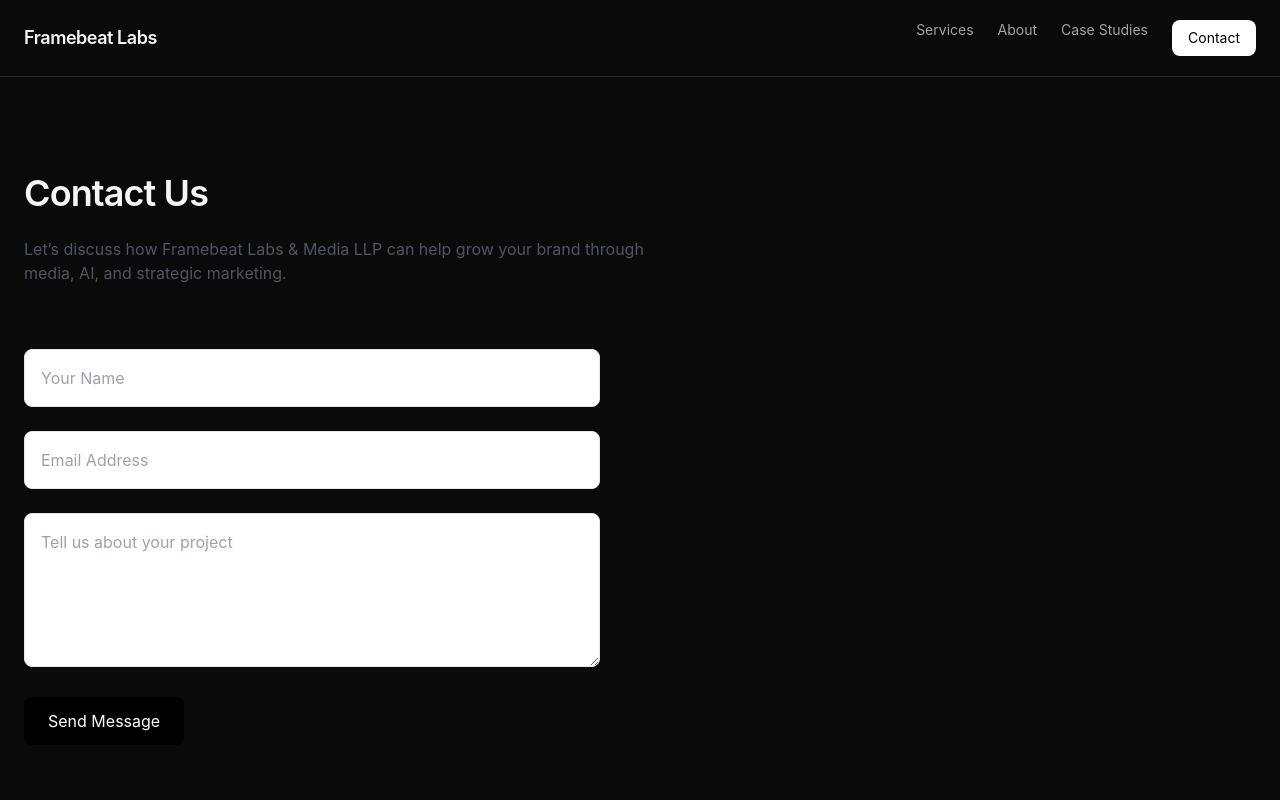
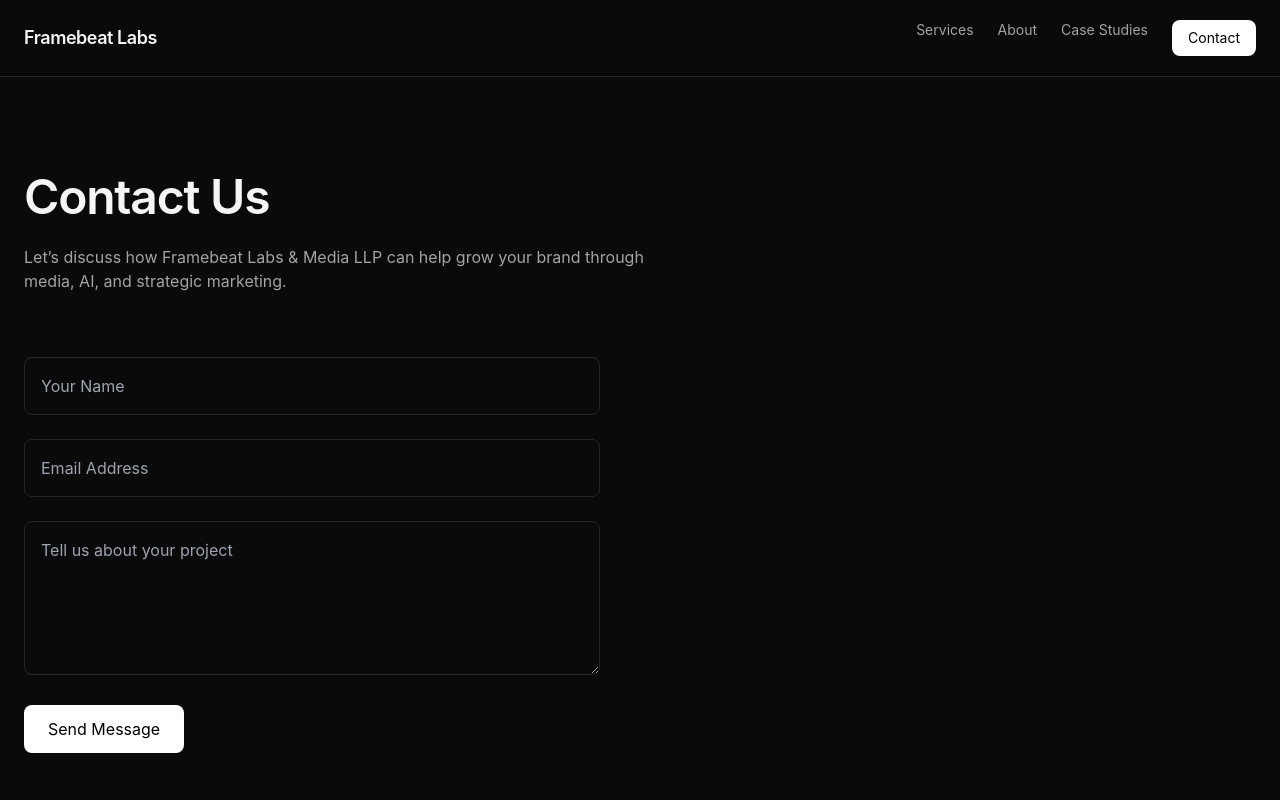
Before and after one commit to Harsha-k04/framebeat, a React (Vite) app: page /contact in a window 1280 px wide. Shown: the top 800 px of the page. Built offline with nearby package versions, Linux system fonts and the light colour scheme.

Commit message:
Finalize services routing and contact form backend

```diff
--- a/src/App.jsx
+++ b/src/App.jsx
@@ -2,6 +2,7 @@
 
 import Navbar from "./components/Navbar"
 import Footer from "./components/Footer"
+
 
 import Home from "./pages/Home"
 import Services from "./pages/Services"
--- /dev/null
+++ b/src/lib/firebase.js
@@ -0,0 +1,14 @@
+import { initializeApp } from "firebase/app"
+import { getFirestore } from "firebase/firestore"
+
+const firebaseConfig = {
+    apiKey: import.meta.env.VITE_FIREBASE_API_KEY,
+    authDomain: import.meta.env.VITE_FIREBASE_AUTH_DOMAIN,
+    projectId: import.meta.env.VITE_FIREBASE_PROJECT_ID,
+    storageBucket: import.meta.env.VITE_FIREBASE_STORAGE_BUCKET,
+    messagingSenderId: import.meta.env.VITE_FIREBASE_MESSAGING_SENDER_ID,
+    appId: import.meta.env.VITE_FIREBASE_APP_ID,
+}
+
+const app = initializeApp(firebaseConfig)
+export const db = getFirestore(app)
--- a/src/pages/Contact.jsx
+++ b/src/pages/Contact.jsx
@@ -1,40 +1,115 @@
+import { useState } from "react"
+
 export default function Contact() {
+  const [formData, setFormData] = useState({
+    name: "",
+    email: "",
+    message: "",
+  })
+
+  const [loading, setLoading] = useState(false)
+  const [success, setSuccess] = useState(false)
+  const [error, setError] = useState("")
+
+  function handleChange(e) {
+    setFormData({
+      ...formData,
+      [e.target.name]: e.target.value,
+    })
+  }
+
+  async function handleSubmit(e) {
+    e.preventDefault()
+    setLoading(true)
+    setError("")
+    setSuccess(false)
+
+    try {
+      const res = await fetch("/api/contact", {
+        method: "POST",
+        headers: {
+          "Content-Type": "application/json",
+        },
+        body: JSON.stringify(formData),
+      })
+
+      if (!res.ok) {
+        throw new Error("Failed to send message")
+      }
+
+      setSuccess(true)
+      setFormData({ name: "", email: "", message: "" })
+    } catch (err) {
+      setError("Something went wrong. Please try again.")
+    } finally {
+      setLoading(false)
+    }
+  }
+
   return (
     <div className="max-w-7xl mx-auto px-6 py-24">
-      <h1 className="text-4xl font-semibold tracking-tight">
+      <h1 className="text-4xl md:text-5xl font-semibold tracking-tight">
         Contact Us
       </h1>
 
-      <p className="mt-6 text-gray-600 max-w-2xl">
+      <p className="mt-6 text-neutral-400 max-w-2xl">
         Let’s discuss how Framebeat Labs & Media LLP can help grow your brand
         through media, AI, and strategic marketing.
       </p>
 
-      <form className="mt-16 max-w-xl space-y-6">
+      <form
+        onSubmit={handleSubmit}
+        className="mt-16 max-w-xl space-y-6"
+      >
         <input
           type="text"
+          name="name"
+          required
           placeholder="Your Name"
-          className="w-full p-4 border rounded-lg focus:outline-none focus:ring-2 focus:ring-black"
+          value={formData.name}
+          onChange={handleChange}
+          className="w-full rounded-lg border border-neutral-800 bg-neutral-950 p-4 text-white focus:outline-none focus:ring-2 focus:ring-white"
         />
 
         <input
           type="email"
+          name="email"
+          required
           placeholder="Email Address"
-          className="w-full p-4 border rounded-lg focus:outline-none focus:ring-2 focus:ring-black"
+          value={formData.email}
+          onChange={handleChange}
+          className="w-full rounded-lg border border-neutral-800 bg-neutral-950 p-4 text-white focus:outline-none focus:ring-2 focus:ring-white"
         />
 
         <textarea
+          name="message"
           rows="5"
+          required
           placeholder="Tell us about your project"
-          className="w-full p-4 border rounded-lg focus:outline-none focus:ring-2 focus:ring-black"
-        ></textarea>
+          value={formData.message}
+          onChange={handleChange}
+          className="w-full rounded-lg border border-neutral-800 bg-neutral-950 p-4 text-white focus:outline-none focus:ring-2 focus:ring-white"
+        />
 
         <button
           type="submit"
-          className="px-6 py-3 bg-black text-white rounded-lg hover:bg-gray-800 transition"
+          disabled={loading}
+          className="rounded-lg bg-white px-6 py-3 text-black transition hover:bg-neutral-200 disabled:opacity-60"
         >
-          Send Message
+          {loading ? "Sending..." : "Send Message"}
         </button>
+
+        {success && (
+          <p className="text-sm text-green-400">
+            Thanks! Your message has been sent successfully.
+          </p>
+        )}
+
+        {error && (
+          <p className="text-sm text-red-400">
+            {error}
+          </p>
+        )}
       </form>
     </div>
   )
```
Also changed, not shown: api/contact.js (added, +50 -0 lines).
